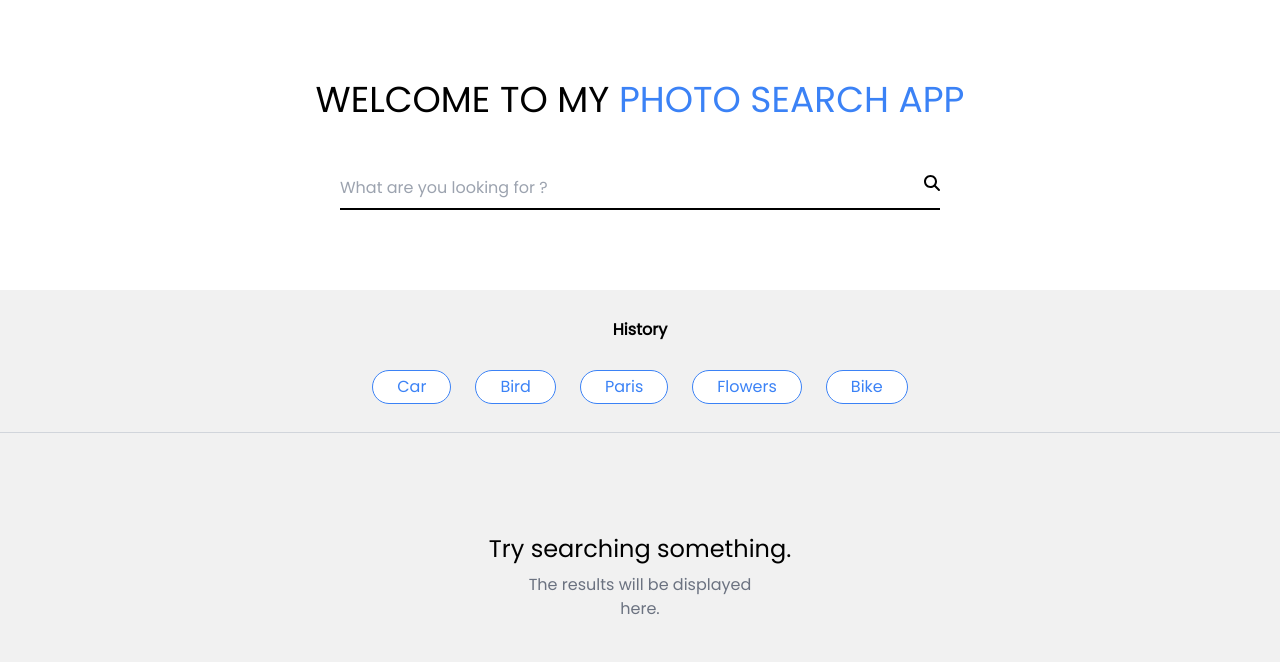
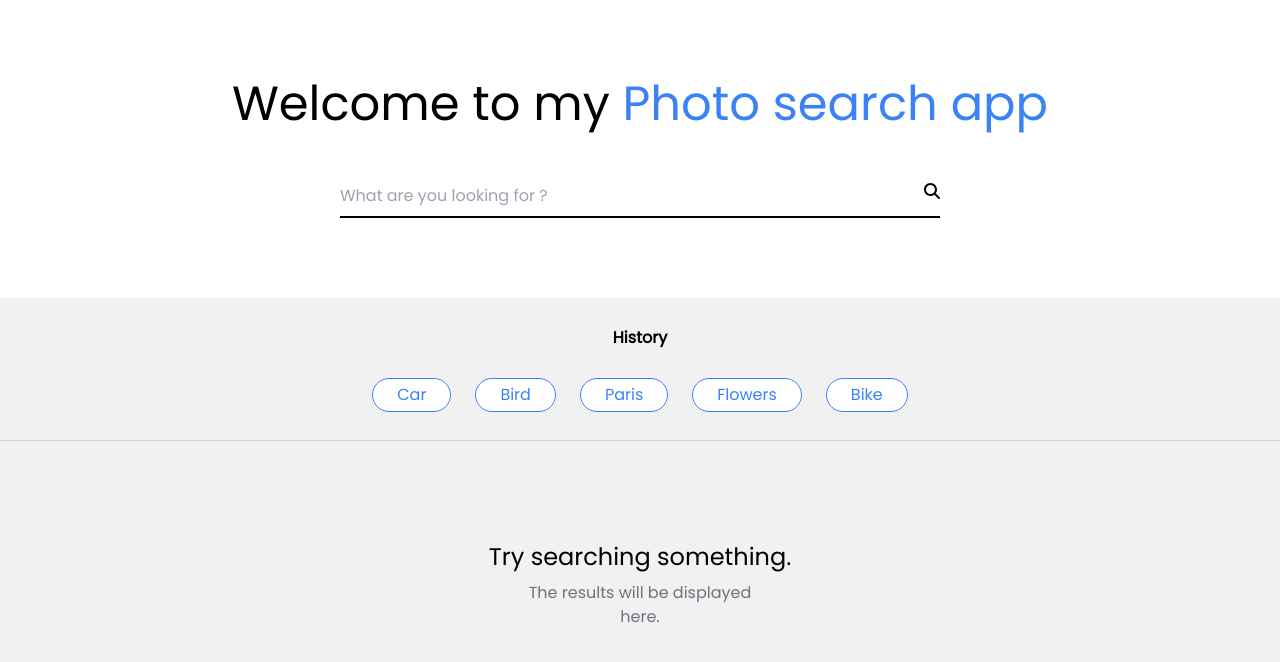
Before and after one commit to ye-tambatra/gallery-photos, a React (Vite) app: page / in a window 1280 px wide. Shown: the top 662 px of the page. Built offline with nearby package versions, Linux system fonts and the light colour scheme; no server answers.

Commit message:
Changing the font family

```diff
--- a/src/App.tsx
+++ b/src/App.tsx
@@ -63,8 +63,9 @@ function App() {
   return (
     <>
       <header className="py-10 bg-white flex flex-col items-center px-5 md:px-0">
-        <h1 className="text-4xl mt-10 text-center">
-          WELCOME TO MY <span className="text-blue-500">PHOTO SEARCH APP</span>
+        <h1 className="text-5xl mt-10 text-center">
+          Welcome to my
+          <span className="text-blue-500"> Photo search app</span>
         </h1>
         <SearchBar handleSearchBarSubmit={handleSearchBarSubmit} />
       </header>
--- a/src/index.css
+++ b/src/index.css
@@ -1,4 +1,4 @@
-@import url('https://fonts.googleapis.com/css2?family=Poppins');
+@import url('https://fonts.googleapis.com/css?family=Poppins|Sacramento');
 
 @tailwind base;
 @tailwind components;
```
